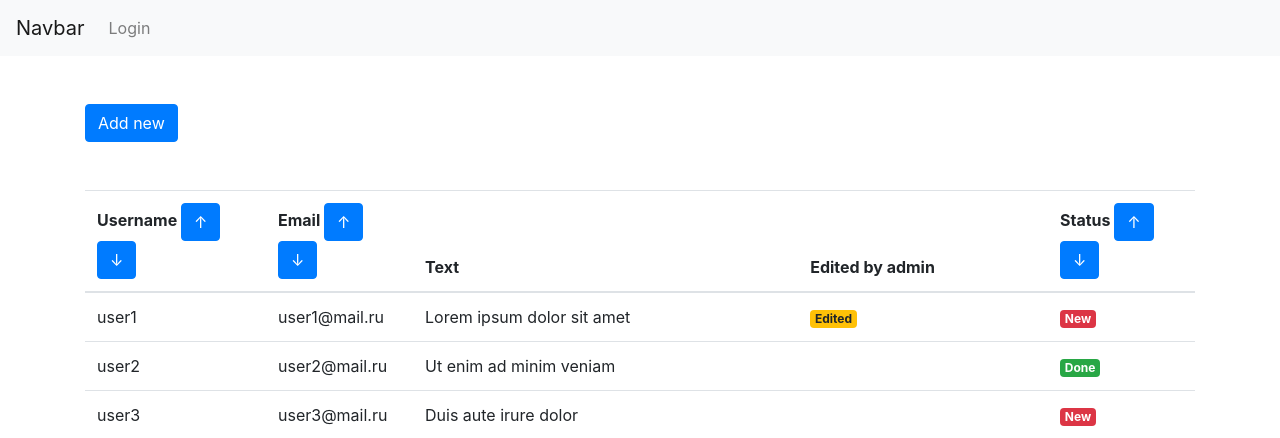
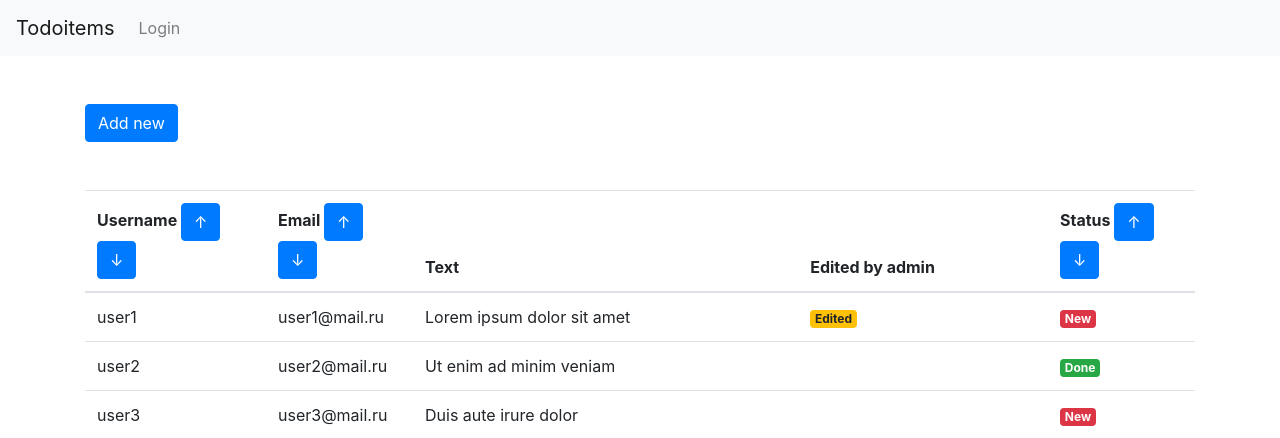
Before and after one commit to saparatayev/beejeetodoitems, a PHP site: page / in a window 1280 px wide. Shown: the top 438 px of the page. Run offline with PHP 8.4, Linux system fonts and the light colour scheme; data comes from the database, SQL or seed files in the repository; some libraries are stand-ins or nearby versions.

Commit message:
change site title

```diff
--- a/views/layouts/header.php
+++ b/views/layouts/header.php
@@ -12,7 +12,7 @@
 
     <body>
         <nav class="navbar navbar-expand-lg navbar-light bg-light">
-            <a class="navbar-brand" href="/">Navbar</a>
+            <a class="navbar-brand" href="/">Todoitems</a>
             <button class="navbar-toggler" type="button" data-toggle="collapse" data-target="#navbarNavDropdown" aria-controls="navbarNavDropdown" aria-expanded="false" aria-label="Toggle navigation">
                 <span class="navbar-toggler-icon"></span>
             </button>
```
